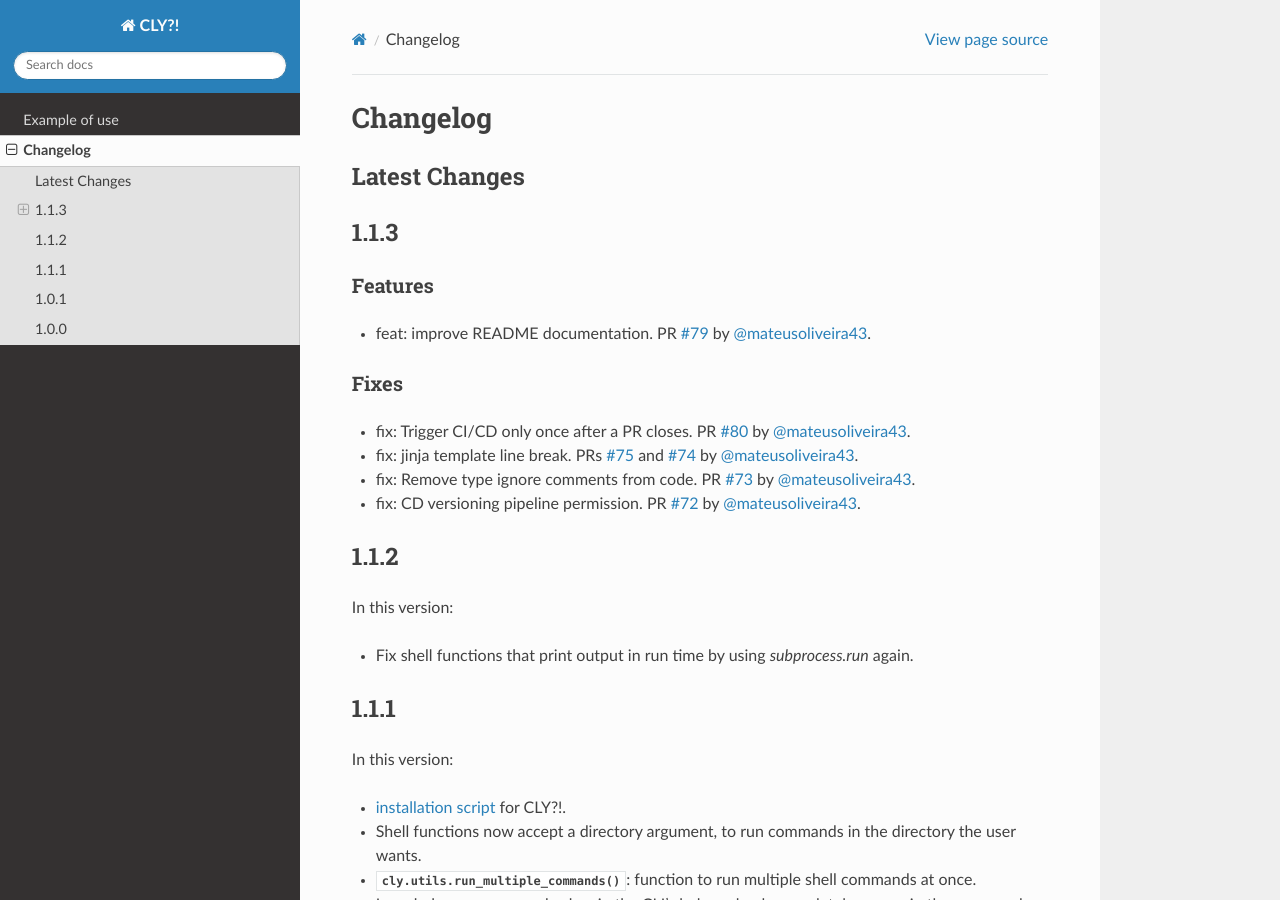
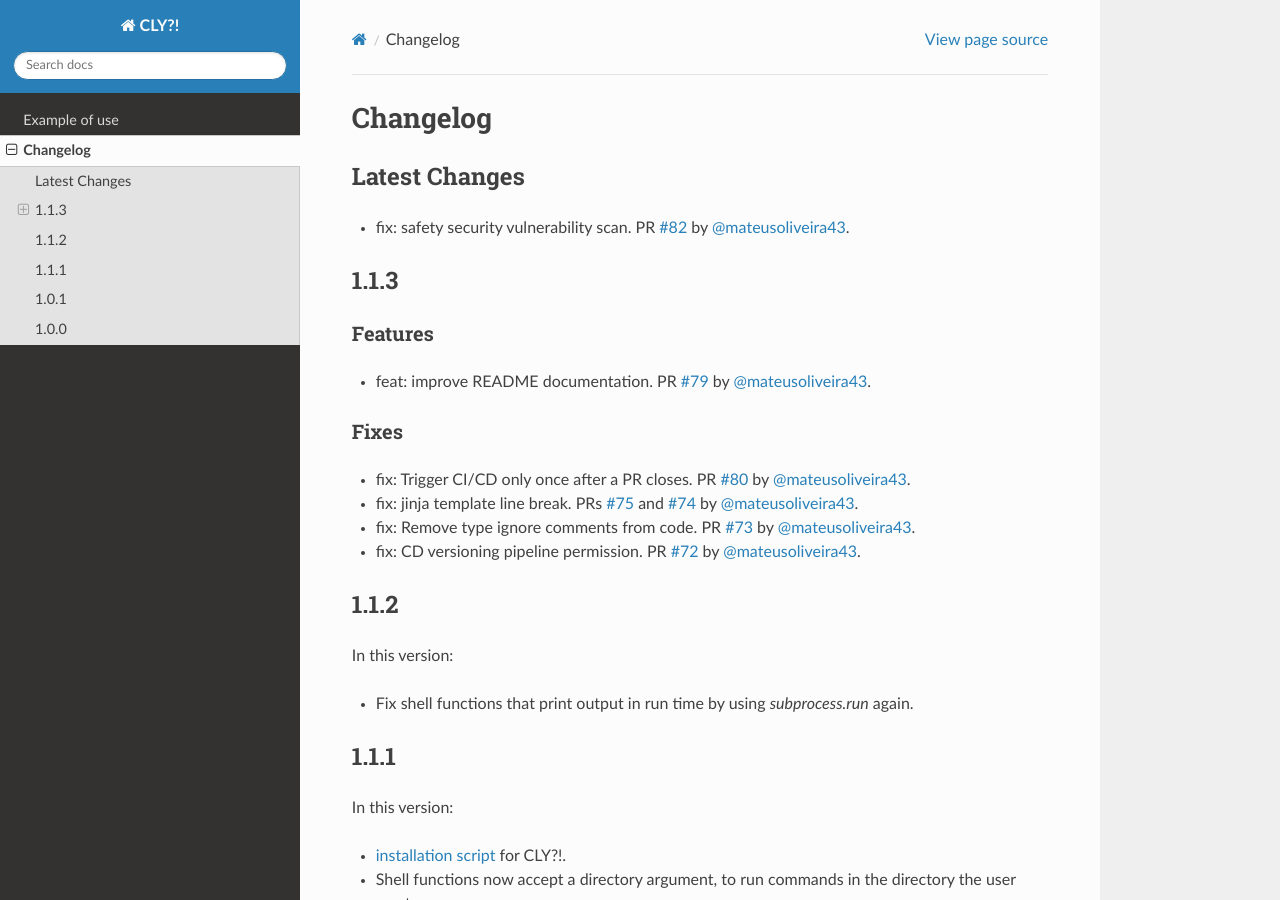
Before and after one commit to mateusoliveira43/cly, a Sphinx documentation site: the page built from docs/changelog.rst, in a window 1280 px wide and 900 px high. Built offline with Sphinx 7.4.7 and the Read the Docs theme 2.0.0, drawn with Linux system fonts in a browser that asks for light colours; pages that are not in the unit, such as notebooks, are missing from menus.

Commit message:
📝 Update release notes

```diff
--- a/docs/changelog.rst
+++ b/docs/changelog.rst
@@ -4,6 +4,7 @@ Changelog
 Latest Changes
 --------------
 
+- fix: safety security vulnerability scan. PR `#82 <https://github.com/mateusoliveira43/cly/pull/82>`_ by `@mateusoliveira43 <https://github.com/mateusoliveira43>`_.
 
 
 1.1.3
```
